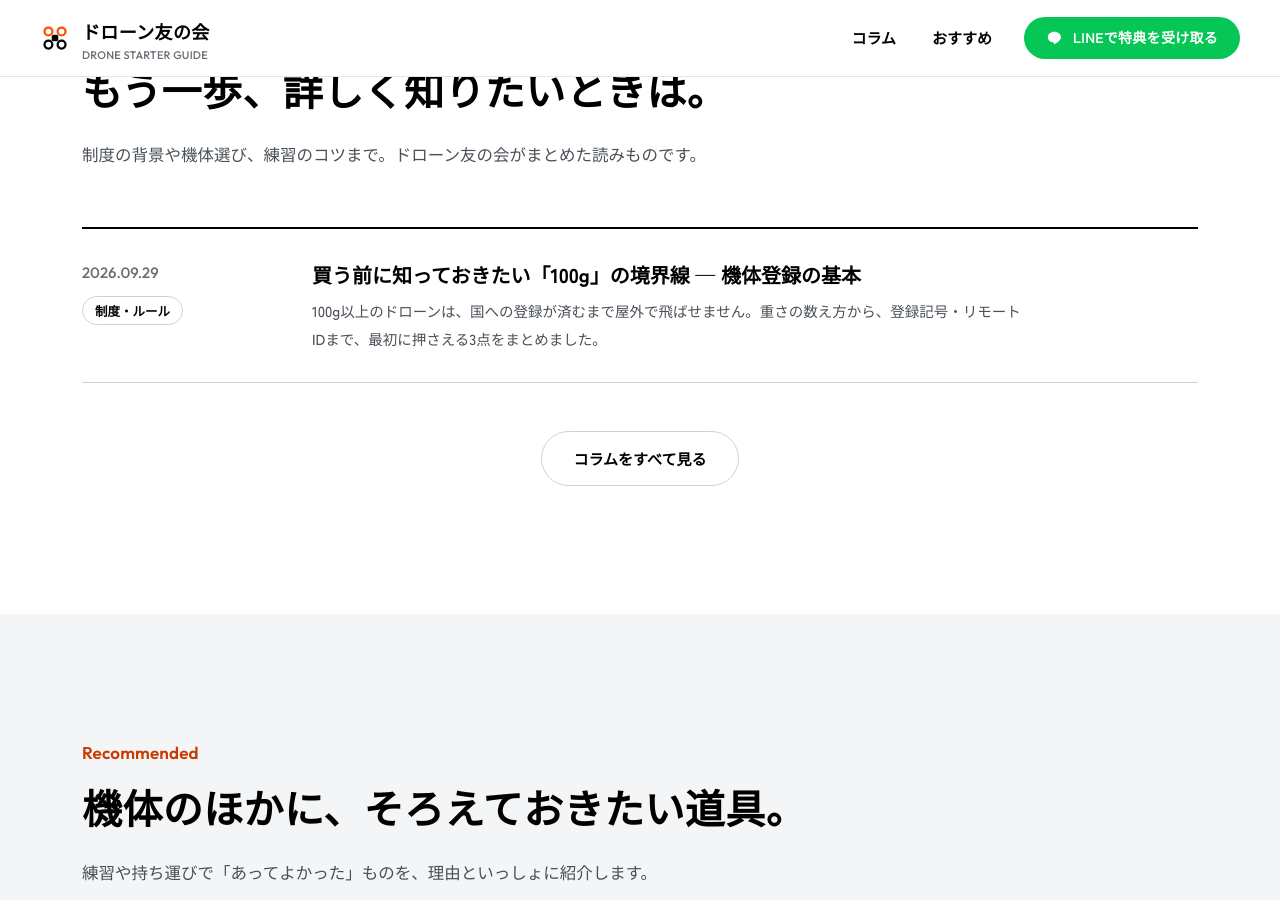
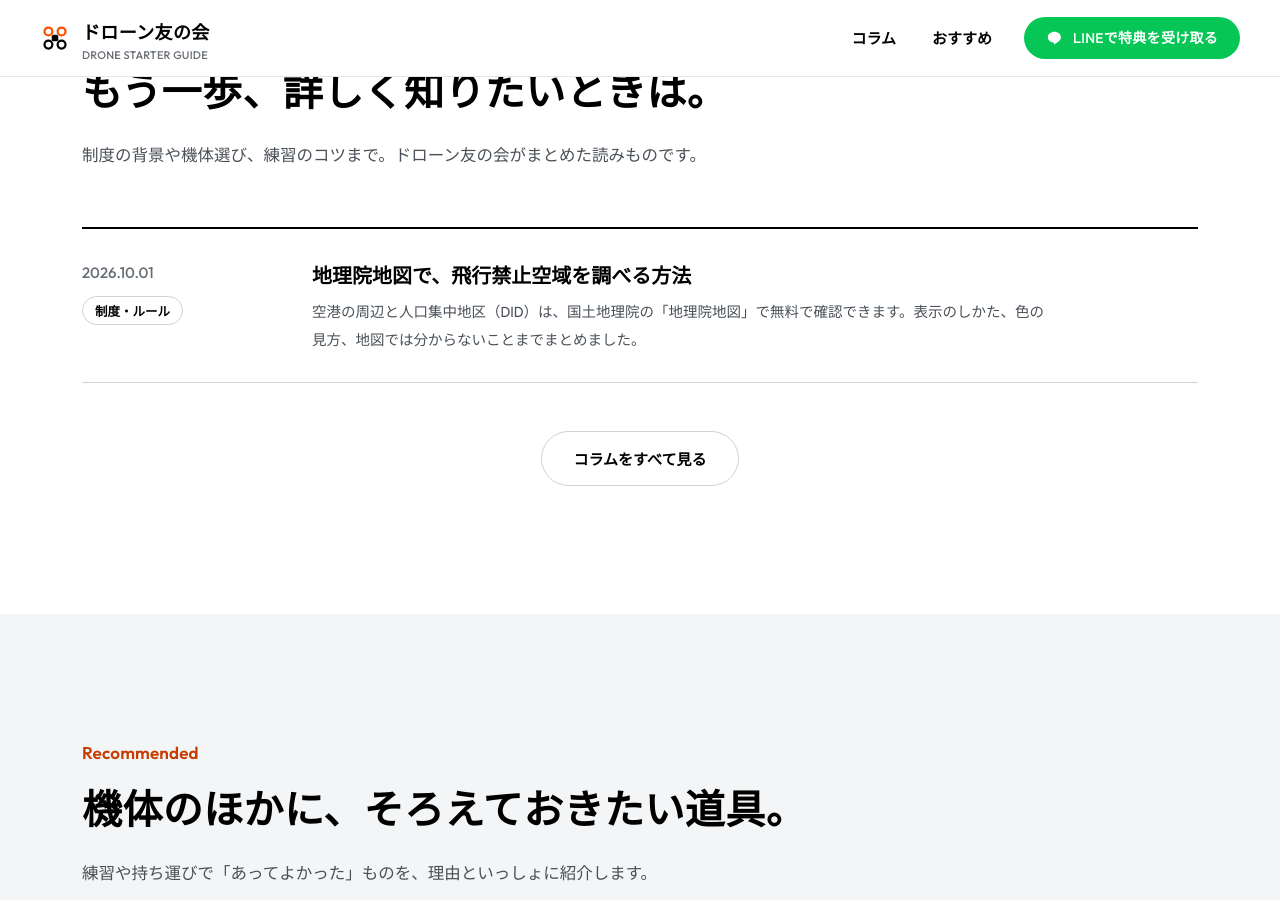
Before and after one commit to KoheiMizoguchi/drone-tomonokai, a Jekyll site: the page built from index.html, in a window 1280 px wide and 900 px high, scrolled down 3904 px. Built offline with Jekyll 4.4.1, drawn with Linux system fonts in a browser that asks for light colours; part of the change alters nothing that is shown; some of the changed text lies outside the part shown.

Commit message:
コラムを地理院地図で飛行禁止空域を調べる記事に差し替え
- 新コラム「地理院地図で、飛行禁止空域を調べる方法」を追加し、旧コラムを削除
- トップの登録欄のリンクを国土交通省の登録ポータルに、飛行場所欄に新コラムへのリンクを追加
- 飛行方法欄の「国土交通省の飛行ルール」のリンク先を飛行ルールのページに修正

Co-Authored-By: Claude Opus 5.5 <noreply@anthropic.com>

```diff
--- a/_config.yml
+++ b/_config.yml
@@ -20,7 +20,7 @@ rakuten_room_url: "https://room.rakuten.co.jp/room_584cfed81d/items"
 # 空のままだとアナリティクスは読み込まれません。入れるとプライバシーポリシーの記載どおり計測が始まります
 google_analytics_id: "G-VMJ4M4E86T"
 
-# コラム記事のURL： /columns/2026/09/registration-basics/ の形になります
+# コラム記事のURL： /columns/2026/10/chiriin-map-airspace/ の形になります
 permalink: /columns/:year/:month/:title/
 
 plugins:
--- a/_posts/2026-09-29-registration-basics.md
+++ /dev/null
@@ -1,43 +0,0 @@
----
-title: 買う前に知っておきたい「100g」の境界線 — 機体登録の基本
-description: 100g以上のドローンは、国への登録が済むまで屋外で飛ばせません。重さの数え方から、登録記号・リモートIDまで、最初に押さえる3点をまとめました。
-category: 制度・ルール
----
-
-ドローンを買って、箱を開けて、そのまま近所で試し飛行。実はこれ、機体によっては**それだけで違反**になります。分かれ目は「100g」です。
-
-## 100g以上の機体は「登録」が必要
-
-2022年6月20日から、重さ100g以上のドローン（航空法上の「無人航空機」）は、国への登録が義務になりました。**登録していない機体は、屋外で飛ばすことができません。**
-
-> 登録の有効期間は3年です。更新を忘れると、登録が切れた状態になるので注意しましょう。
-
-## 「100g」の数え方
-
-ここで言う重さは、**機体本体とバッテリーの合計**です。
-
-- プロペラガードなど、バッテリー以外の取り外せる付属品は含みません
-- 箱に書かれた「最大離陸重量」とは別物なので、仕様表の「機体重量」を確認します
-
-100g未満の機体は「模型航空機」という扱いになり、登録は不要です。ただし、空港の周辺や高度150m以上での飛行の制限など、**100g未満でも守るルールはあります。** 公園や自治体が独自にドローンを禁止している場所も多いので、「軽いから自由」ではありません。
-
-## 登録したら、やることが2つ
-
-登録はオンライン（国土交通省のドローン情報基盤システム「DIPS 2.0」）で申請します。登録が済むと「登録記号」が発行されるので、次の2つを行います。
-
-1. **登録記号を機体に表示する** — 機体の見やすい場所に、決められた大きさ以上の文字で表示します
-2. **リモートIDを搭載する** — 機体の識別情報を電波で発信する機能です。内蔵している機体もあれば、外付けの機器が必要な機体もあります
-
-表示とリモートIDの搭載まで終わって、はじめて「登録済みの機体」として飛ばせる状態になります。
-
-## まとめ：買う前にチェックする3点
-
-| 確認すること | 見るところ |
-|---|---|
-| 100g以上か | 仕様表の「機体重量」（本体＋バッテリー） |
-| リモートIDを内蔵しているか | メーカーの製品ページ・仕様表 |
-| 飛ばしたい場所のルール | 公園・自治体・土地の管理者の案内 |
-
-機体が届いてから最初の1か月の練習の進め方は、LINEの特典PDF「ドローン初飛行スタートガイド」にまとめています。はじめての方は、あわせてご覧ください。
-
-参照：[国土交通省「無人航空機（ドローン・ラジコン機等）の飛行ルール」](https://www.mlit.go.jp/koku/drone/)
--- /dev/null
+++ b/_posts/2026-10-01-chiriin-map-airspace.md
@@ -0,0 +1,79 @@
+---
+title: 地理院地図で、飛行禁止空域を調べる方法
+description: 空港の周辺と人口集中地区（DID）は、国土地理院の「地理院地図」で無料で確認できます。表示のしかた、色の見方、地図では分からないことまでまとめました。
+category: 制度・ルール
+---
+
+重さ100g以上のドローン（航空法上の「無人航空機」）は、**飛ばす場所によっては国の許可が必要**です。許可が必要な空域のうち、「空港などの周辺」と「人口集中地区（DID）」は、国土地理院の「地理院地図」で誰でも無料で確認できます。
+
+## 許可が必要になる4つの空域
+
+国土交通省は、次の4つを飛行禁止空域としています。ここで飛ばすには、原則として国の許可が必要です（緊急用務空域は、原則として飛ばせません）。
+
+| 空域 | 確認のしかた |
+|---|---|
+| 空港などの周辺 | 地理院地図 |
+| 人口集中地区（DID）の上空 | 地理院地図 |
+| 地表または水面から150m以上の高さ | 地理院地図の標高を参考にする |
+| 緊急用務空域 | 国土交通省のホームページとX |
+
+このうち地理院地図で調べられる、上の2つの確認方法を紹介します。
+
+## 地理院地図での調べ方
+
+1. **地理院地図を開く**：[地理院地図](https://maps.gsi.go.jp/)にアクセスします。
+2. **地図の種類を開く**：左上の「地図」ボタンを押し、「地図の種類」の一覧から「その他」→「他機関の情報」と進みます。
+3. **人口集中地区を表示する**：「人口集中地区 令和2年（総務省統計局）」を選びます。
+4. **空港などの周辺空域を表示する**：「各種空域情報（国土交通省航空局）」→「空港等の周辺空域」を選びます。留意事項が表示されるので、読んでから「OK」を押します。
+5. **飛ばしたい場所を探す**：画面上部の検索窓に住所や地名を入れ、候補を選ぶと、その場所に移動します。
+
+> 手順2〜4を省きたいときは、2つの情報を表示した状態で開く[このリンク](https://maps.gsi.go.jp/#12/35.681236/139.767125/&base=std&ls=std%7Cdid2020%7Ckokuarea)が便利です（東京駅付近が表示されます。そこから検索で移動してください）。
+
+## 色の見方
+
+| 色 | 意味 |
+|---|---|
+| 赤 | 人口集中地区（DID）。この上空は許可が必要 |
+| 緑 | 空港などの「制限表面」。この面より上の空域は許可が必要 |
+| 紫 | 「進入表面」「転移表面」と空港などの敷地。上空だけでなく、その下の空域も許可が必要 |
+
+飛ばしたい場所に色が付いていなくても、すぐ近くに境界があるときは注意が必要です。地理院地図の留意事項には、表示には誤差が含まれる場合があること、空港などの敷地は工事などで変わる場合があることが書かれています。**境界の近くの正確な空域は、空港などの管理者に確認**してください。
+
+## 150mは「地表からの高さ」
+
+150mの基準は、地表または水面からの高さです。離陸した地点からの高さではありません。崖や谷の上を飛ぶと、離陸地点から同じ高さのままでも、真下の地面からは150mを超えることがあります。地理院地図では、画面の下に地図の中心の標高が表示されるので、高低差のある場所ではあわせて確認します。
+
+## 地理院地図では分からないこと
+
+地図で色が付いていなくても、それだけで「飛ばしてよい」とはなりません。次のことは別に確認します。
+
+- **緊急用務空域**：警察・消防などの活動のために、ドローンの飛行が原則禁止される空域です。指定は[国土交通省のホームページ](https://www.mlit.go.jp/koku/koku_tk10_000003.html)と[X（旧Twitter）](https://twitter.com/mlit_mujinki)で公示されます。飛ばす前に、毎回確認します。
+- **重要施設の周辺**：国会議事堂や自衛隊の施設など、小型無人機等飛行禁止法の対象施設とその周辺の上空は、原則として飛ばせません。対象施設は[警察庁のページ](https://www.npa.go.jp/bureau/security/kogatamujinki/index.html)で確認できます。
+- **飛ばし方のルール**：夜間の飛行、目で見えない範囲の飛行、人や物から30m未満の飛行などは、場所に関係なく承認が必要です。
+- **場所ごとのルール**：公園や河川敷、私有地などは、管理者や自治体が独自にドローンを禁止している場合があります。
+
+## 人口集中地区のデータについて
+
+人口集中地区は、5年ごとの国勢調査の結果から設定されます。2026年10月時点で地理院地図で選べるいちばん新しいデータは「令和2年」です。新しい調査結果が反映されると、範囲が変わることがあります。
+
+## まとめ：飛ばす前のチェック
+
+| 確認すること | どこで |
+|---|---|
+| 空港などの周辺か | 地理院地図（緑・紫） |
+| 人口集中地区か | 地理院地図（赤） |
+| 150m以上にならないか | 地理院地図の標高、機体の高度の上限 |
+| 緊急用務空域が出ていないか | 国土交通省のホームページ・X |
+| 重要施設の周辺ではないか | 警察庁のページ |
+| その場所の管理者のルール | 公園・自治体・土地の管理者 |
+
+どれかに当てはまって許可・承認が必要なときは、ドローン情報基盤システム（DIPS2.0）から申請します。判断に迷ったときは、国土交通省の無人航空機ヘルプデスク（03-5539-0225、平日9〜17時）に問い合わせてください。
+
+現地での最終確認には、LINEの特典PDF「飛行前後点検チェックリスト」も使えます。
+
+参照：
+
+- [国土交通省「無人航空機の飛行禁止空域と飛行の方法」](https://www.mlit.go.jp/koku/koku_fr10_000041.html)
+- [国土交通省「無人航空機（ドローン・ラジコン機等）の飛行ルール」](https://www.mlit.go.jp/koku/koku_tk10_000003.html)
+- [国土地理院「地理院地図」](https://maps.gsi.go.jp/)
+- [警察庁「小型無人機等飛行禁止法関係」](https://www.npa.go.jp/bureau/security/kogatamujinki/index.html)
--- a/index.html
+++ b/index.html
@@ -237,7 +237,7 @@ layout: null
             <li>リモートIDの<wbr>搭載・動作が<wbr>必要</li>
             <li>有効期間は<wbr>3年、<wbr>更新を<wbr>忘れがち</li>
           </ul>
-          <p class="how">登録の<wbr>流れは<wbr>コラムに<wbr>まとめています。<wbr><a href="{{ '/columns/2026/09/registration-basics/' | relative_url }}">コラムで<wbr>基本を<wbr>読む</a></p>
+          <p class="how">登録の<wbr>手続きは、<wbr><a href="https://www.mlit.go.jp/koku/drone/" target="_blank" rel="noopener">国土交通省の<wbr>無人航空機<wbr>登録ポータル</a>で<wbr>確認できます。</p>
         </article>
         <article class="check">
           <h3><svg width="26" height="26" viewBox="0 0 24 24" aria-hidden="true" fill="none" stroke="currentColor" stroke-width="2.2" stroke-linecap="round" stroke-linejoin="round"><circle cx="12" cy="12" r="9.5"/><path d="m7.8 12.3 2.9 2.9 5.5-5.8"/></svg>飛行場所</h3>
@@ -247,7 +247,7 @@ layout: null
             <li>人口集中地区<wbr>（DID）の<wbr>上空</li>
             <li>緊急用務空域</li>
           </ul>
-          <p class="how">飛ばす<wbr>前に、<wbr>かならず<wbr>地図で<wbr>確認を。<wbr>最終確認は<wbr>特典の<wbr>「飛行前後<wbr>点検<wbr>チェックリスト」で。</p>
+          <p class="how">飛ばす<wbr>前に、<wbr>かならず<wbr>地図で<wbr>確認を<wbr>（<a href="{{ '/columns/2026/10/chiriin-map-airspace/' | relative_url }}">地図での<wbr>調べ方</a>）。<wbr>最終確認は<wbr>特典の<wbr>「飛行前後<wbr>点検<wbr>チェックリスト」で。</p>
         </article>
         <article class="check">
           <h3><svg width="26" height="26" viewBox="0 0 24 24" aria-hidden="true" fill="none" stroke="currentColor" stroke-width="2.2" stroke-linecap="round" stroke-linejoin="round"><circle cx="12" cy="12" r="9.5"/><path d="m7.8 12.3 2.9 2.9 5.5-5.8"/></svg>飛行方法</h3>
@@ -256,7 +256,7 @@ layout: null
             <li>人や<wbr>物から<wbr>30m未満</li>
             <li>イベント上空／物件投下 など</li>
           </ul>
-          <p class="how">許可・承認が<wbr>必要かどうかは、<wbr><a href="https://www.mlit.go.jp/koku/drone/" target="_blank" rel="noopener">国土交通省の<wbr>飛行ルール</a>で<wbr>確認できます。</p>
+          <p class="how">許可・承認が<wbr>必要かどうかは、<wbr><a href="https://www.mlit.go.jp/koku/koku_tk10_000003.html" target="_blank" rel="noopener">国土交通省の<wbr>飛行ルール</a>で<wbr>確認できます。</p>
         </article>
       </div>
     </div>
```
